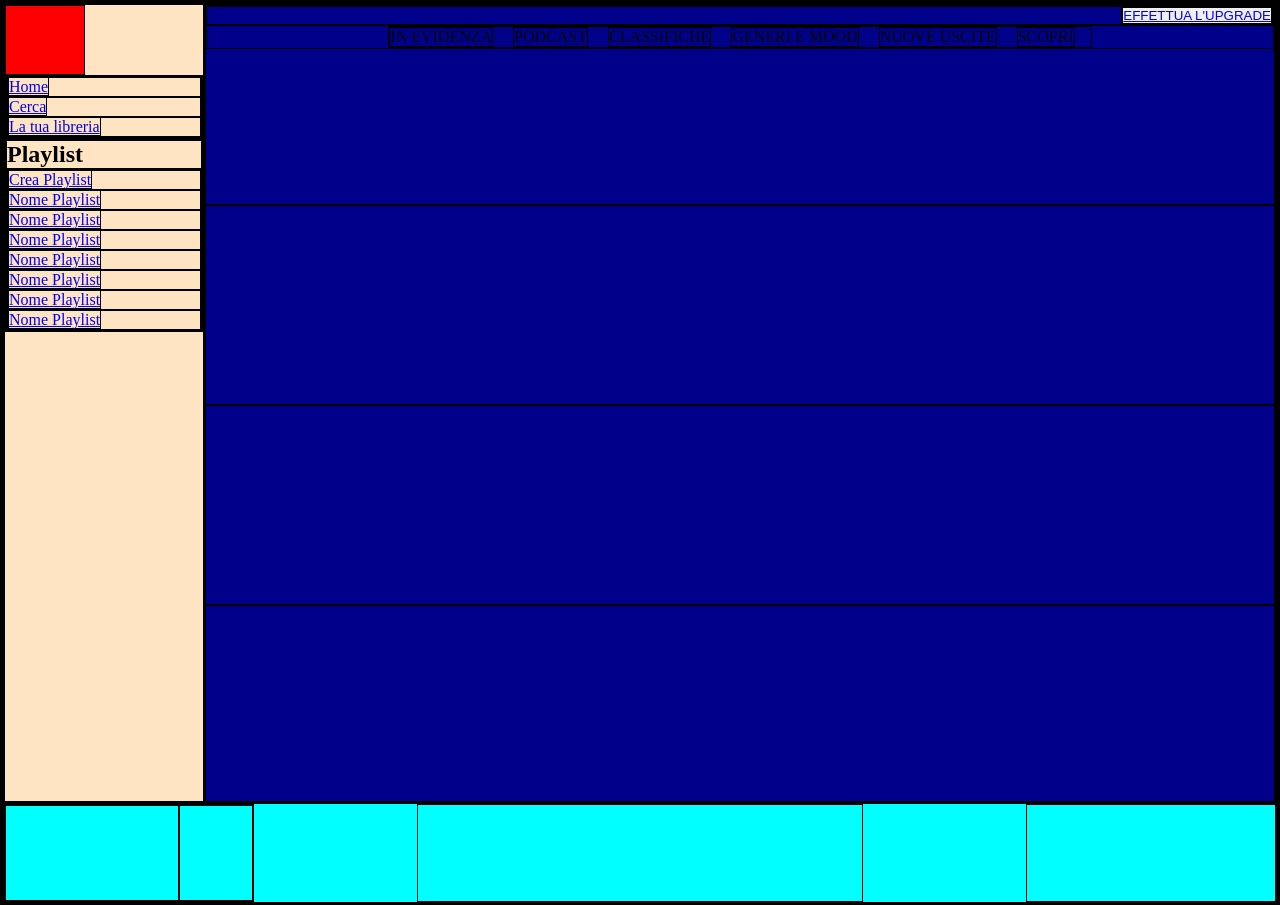
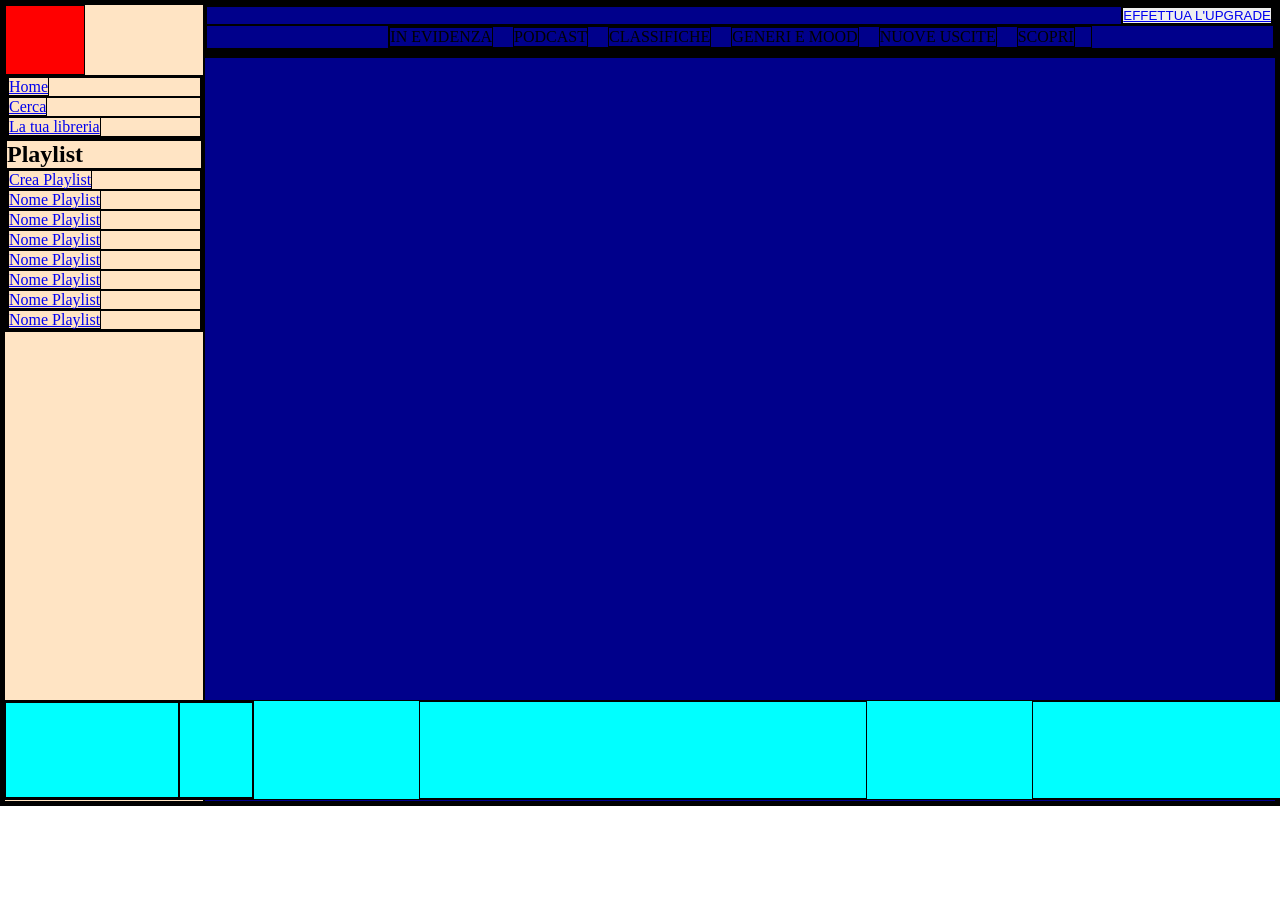
Before and after one commit to Sansone11/html-css-spotifyweb, a plain HTML site: page index.html in a window 1280 px wide. Shown: the top 905 px of the page. After the commit the page ends 806 px from the top, so only its background shows below. Drawn offline with Linux system fonts and the light colour scheme.

Commit message:
content-review

```diff
--- a/css/style.css
+++ b/css/style.css
@@ -26,6 +26,7 @@
     background-color: bisque;
     display: flex;
     flex-direction: column;
+    overflow-y: auto;
 }
 
 .content{
@@ -37,7 +38,7 @@
 
 }
 .row{
-    min-height: 200px;
+
 }
 
 .tool__bar{
@@ -47,6 +48,8 @@
     display: flex;
     flex-direction: row;
     justify-content: space-between;
+    position: fixed;
+    bottom: 0;
 }
 
 /* toolbar */
```
